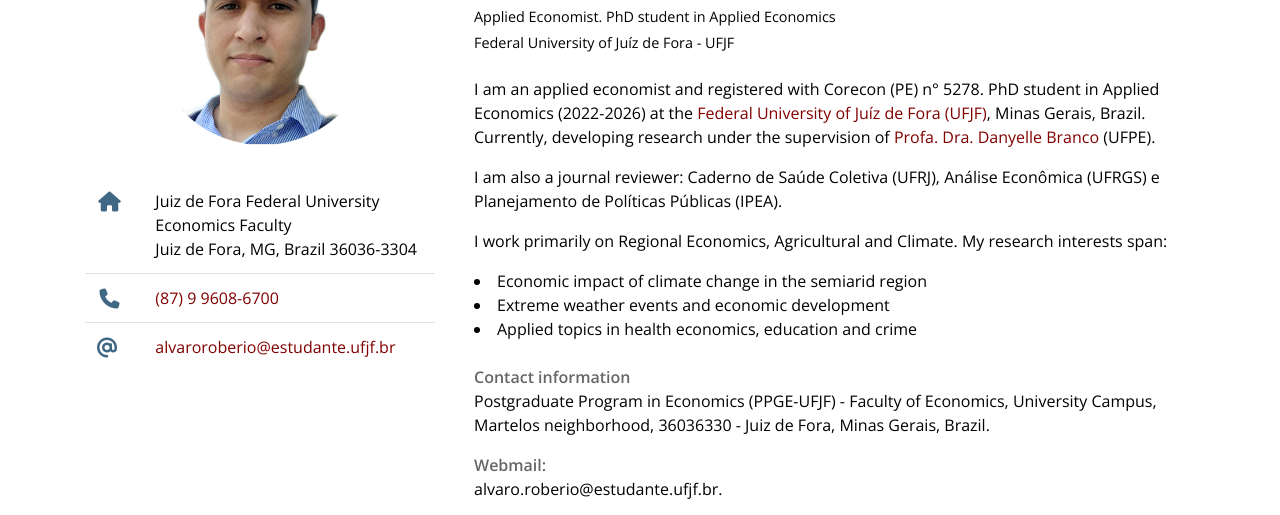
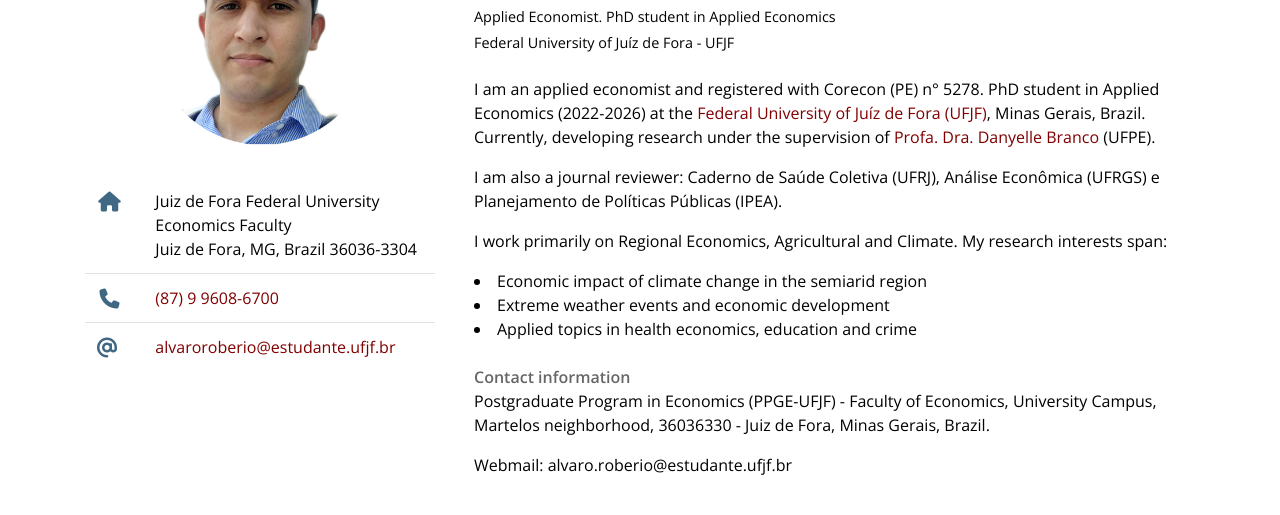
Before and after one commit to alvaroroberio/alvaroroberio.github.io, a plain HTML site: page index.html in a window 1280 px wide. Shown: the part 280-795 px from the top of the page. Drawn offline with nearby package versions, Linux system fonts and the light colour scheme.

Commit message:
Update index.html

```diff
--- a/index.html
+++ b/index.html
@@ -93,7 +93,7 @@
 
 <p> Postgraduate Program in Economics (PPGE-UFJF) - Faculty of Economics, University Campus, Martelos neighborhood, 36036330 - Juiz de Fora, Minas Gerais, Brazil. </p>
 
-        <b>Webmail:</b>  <p> alvaro.roberio@estudante.ufjf.br.</p>
+        <p>Webmail: alvaro.roberio@estudante.ufjf.br</p>
         <br>
 <b><a href="files/cv-alvaroroberio.pdf"> You can find my CV here.</a></b>
   <br>
```
